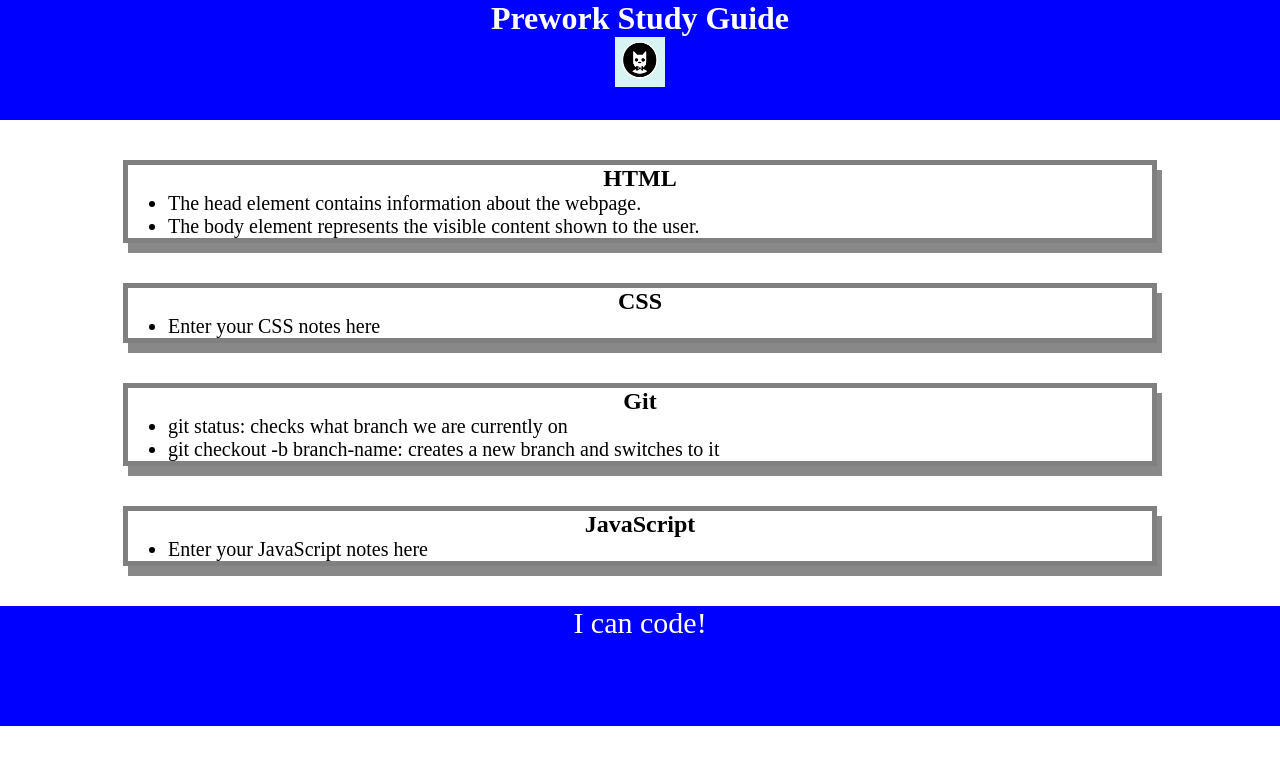
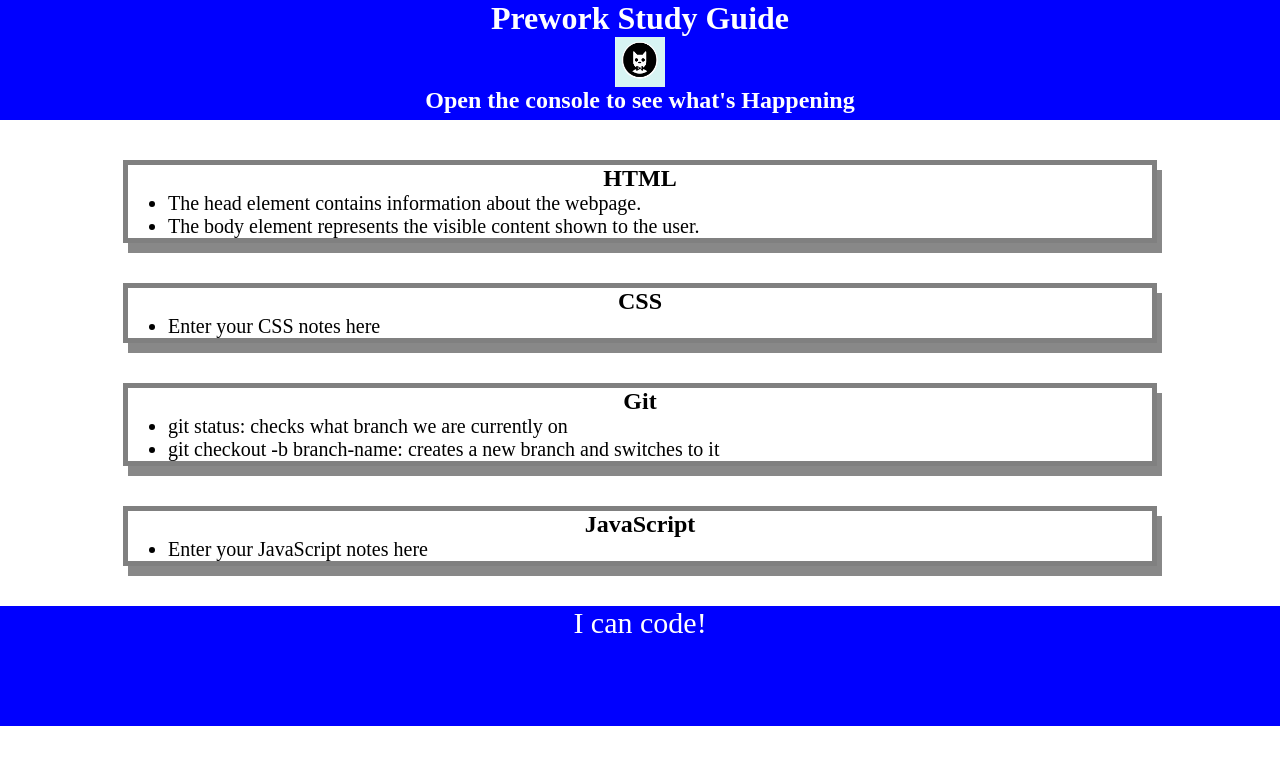
Before and after one commit to Abdi-M-Omar/prework-study-guide, a plain HTML site: page index.html in a window 1280 px wide. Drawn offline with Linux system fonts and the light colour scheme.

Commit message:
in the html file add h2 element

```diff
--- a/index.html
+++ b/index.html
@@ -12,6 +12,7 @@
     <header id="top">
       <h1>Prework Study Guide</h1>
       <img src="./assets/bowtie-cat.png" alt="Profile image of cat wearing a bow tie." />
+      <h2> Open the console to see what's Happening </h2>
     </header>
 
     <main>
```
